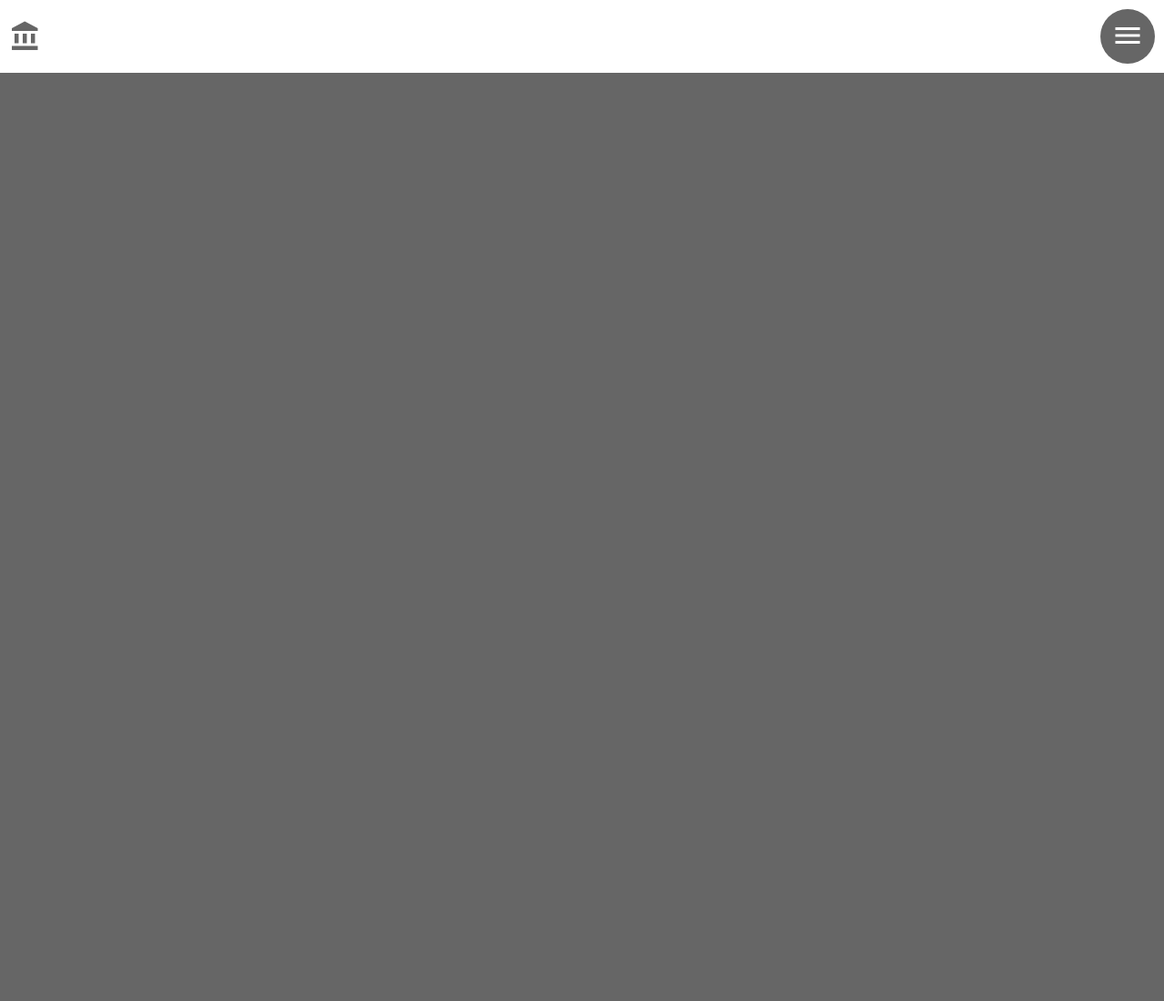
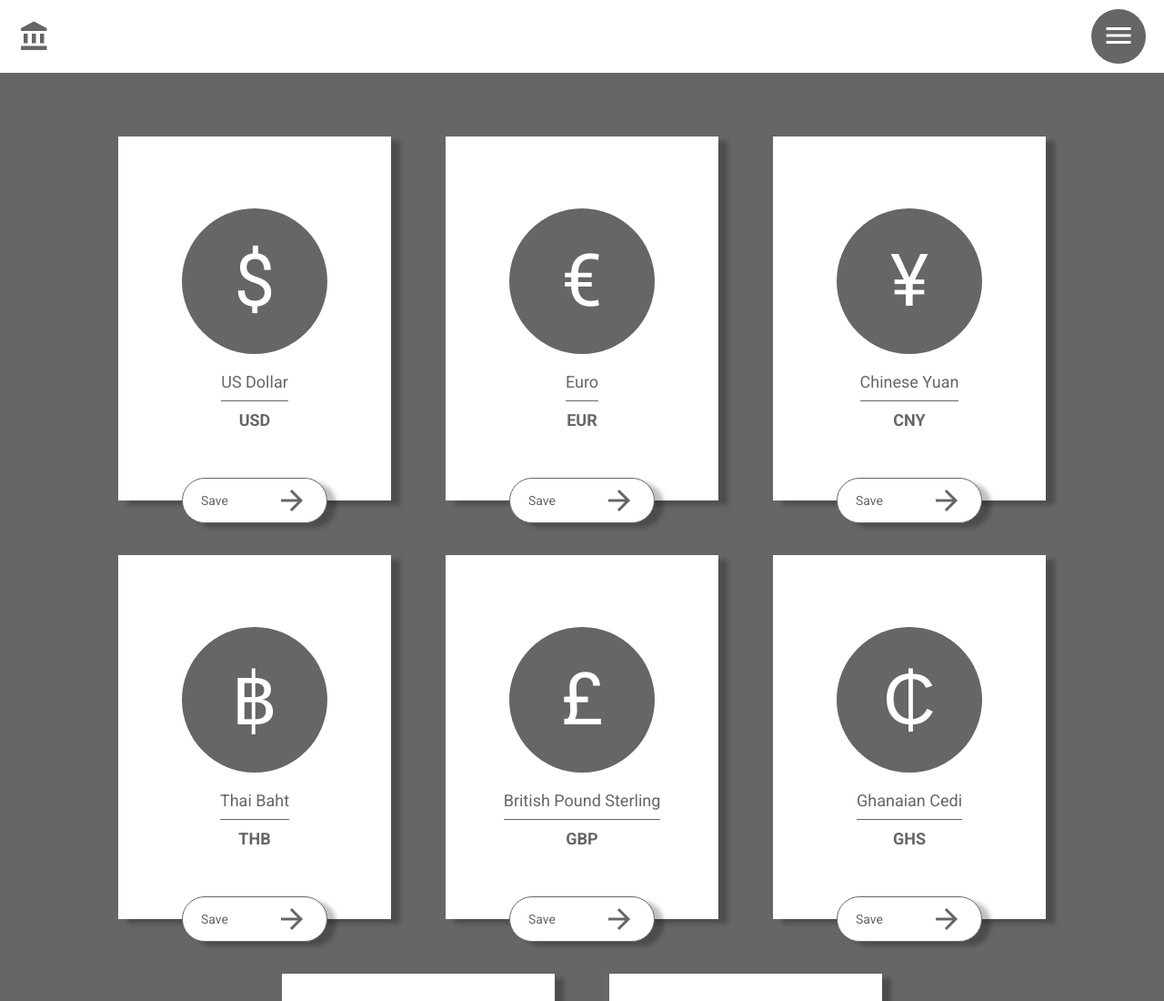
Before and after one commit to vlevi96/Currencies, a plain HTML site: page index.html in a window 1280 px wide. Shown: the top 1100 px of the page at 91% size. Before the commit the page ends 800 px from the top, so only its background shows below. Drawn offline with Linux system fonts and the light colour scheme.

Commit message:
Initial desktop design

```diff
--- a/index.html
+++ b/index.html
@@ -20,8 +20,121 @@
         <button><span class="material-icons" id="menu">
             menu
         </span></button>
+    </header>
+    <div id="card-container">
+        <div id="card">
+            <div id="sub">
+                $
+            </div>
+            <div id="title">
+                US Dollar
+            </div>
+            <div id="text">
+                USD
+            </div>
+            <button>Save<span class="material-icons">
+                arrow_forward
+                </span></button>
+        </div>
+        <div id="card">
+            <div id="sub">
+                €
+            </div>
+            <div id="title">
+                Euro
+            </div>
+            <div id="text">
+                EUR
+            </div>
+            <button>Save<span class="material-icons">
+                arrow_forward
+                </span></button>
+        </div>
+        <div id="card">
+            <div id="sub">
+                ¥
+            </div>
+            <div id="title">
+                Chinese Yuan
+            </div>
+            <div id="text">
+                CNY
+            </div>
+            <button>Save<span class="material-icons">
+                arrow_forward
+                </span></button>
+        </div>
+        <div id="card">
+            <div id="sub">
+                ฿
+            </div>
+            <div id="title">
+                Thai Baht
+            </div>
+            <div id="text">
+                THB
+            </div>
+            <button>Save<span class="material-icons">
+                arrow_forward
+                </span></button>
+        </div>
+        <div id="card">
+            <div id="sub">
+                £
+            </div>
+            <div id="title">
+                British Pound Sterling
+            </div>
+            <div id="text">
+                GBP
+            </div>
+            <button>Save<span class="material-icons">
+                arrow_forward
+                </span></button>
+        </div>
+        <div id="card">
+            <div id="sub">
+                ₵
+            </div>
+            <div id="title">
+                Ghanaian Cedi
+            </div>
+            <div id="text">
+                GHS
+            </div>
+            <button>Save<span class="material-icons">
+                arrow_forward
+                </span></button>
+        </div>
+        <div id="card">
+            <div id="sub">
+                ￥
+            </div>
+            <div id="title">
+                Japanese Yen
+            </div>
+            <div id="text">
+                JPY
+            </div>
+            <button>Save<span class="material-icons">
+                arrow_forward
+                </span></button>
+        </div>
+        <div id="card">
+            <div id="sub">
+                zł
+            </div>
+            <div id="title">
+                Polish Zloty
+            </div>
+            <div id="text">
+                PLN
+            </div>
+            <button>Save <span class="material-icons">
+                arrow_forward
+                </span></button>
+        </div>
 
-    </header>
-
+    </div>
 </body>
 </html>
--- a/style.css
+++ b/style.css
@@ -47,11 +47,12 @@ body
 
 }
 header{
+    z-index:100;
     background-color: #fff;
     color:#666;
     display:flex;
-    padding-right: 10px;
-    padding-left: 10px;
+    padding-right: 20px;
+    padding-left: 20px;
     width:100%;
     height:80px;
     position:fixed;
@@ -70,3 +71,80 @@ header button{
 span.material-icons{
     font-size: 36px;
 }
+div#card-container{
+    position: relative;
+    z-index: 1;
+    left:50%;
+    transform: translateX(-50%);
+    padding-top:120px;
+    width: 100%;
+    max-width: 1200px;
+    display: flex;
+    flex-wrap: wrap;
+    align-items: center;
+    justify-content: center;
+
+}
+div#card{
+    position: relative;
+    display: flex;
+    margin: 30px;
+    justify-content:center;
+    align-items:center;
+    flex-direction: column;
+    width:300px;
+    height:400px;
+    background-color: #fff;
+    color: #666;
+    padding: 40px;
+    box-shadow: 10px 5px 5px rgba(0, 0, 0, 0.25);
+}
+div#title{
+    font-size: 18px;
+    font-weight: 400;
+    padding-bottom: 10px;
+    border-bottom: 1px solid #666;
+}
+div#sub
+{
+    display:flex;
+    background-color: #666;
+    color: #fff;
+    width: 160px;
+    height: 160px;
+    font-size: 80px;
+    font-weight: 400;
+    justify-content: center;
+    align-items: center;
+    border-radius: 80px;
+    margin-bottom: 20px;
+
+}
+div#text{
+    margin-top: 10px;
+    font-size: 18px;
+    font-weight: 700;
+}
+div button
+{
+    display: flex;
+    width:160px;
+    height: 50px;
+    font-size: 14px;
+    justify-content: space-between;
+    align-items: center;
+    position: absolute;
+    bottom:0;
+    transform: translateY(50%);
+    background-color: #fff;
+    box-shadow: 10px 5px 5px rgba(0, 0, 0, 0.25);
+    border-radius: 40px;
+    border: 1px solid #666 ;
+    padding-left: 20px;
+    padding-right: 20px;
+}
+div button:hover
+{
+    background-color: #666;
+    color: #fff;
+}
```
